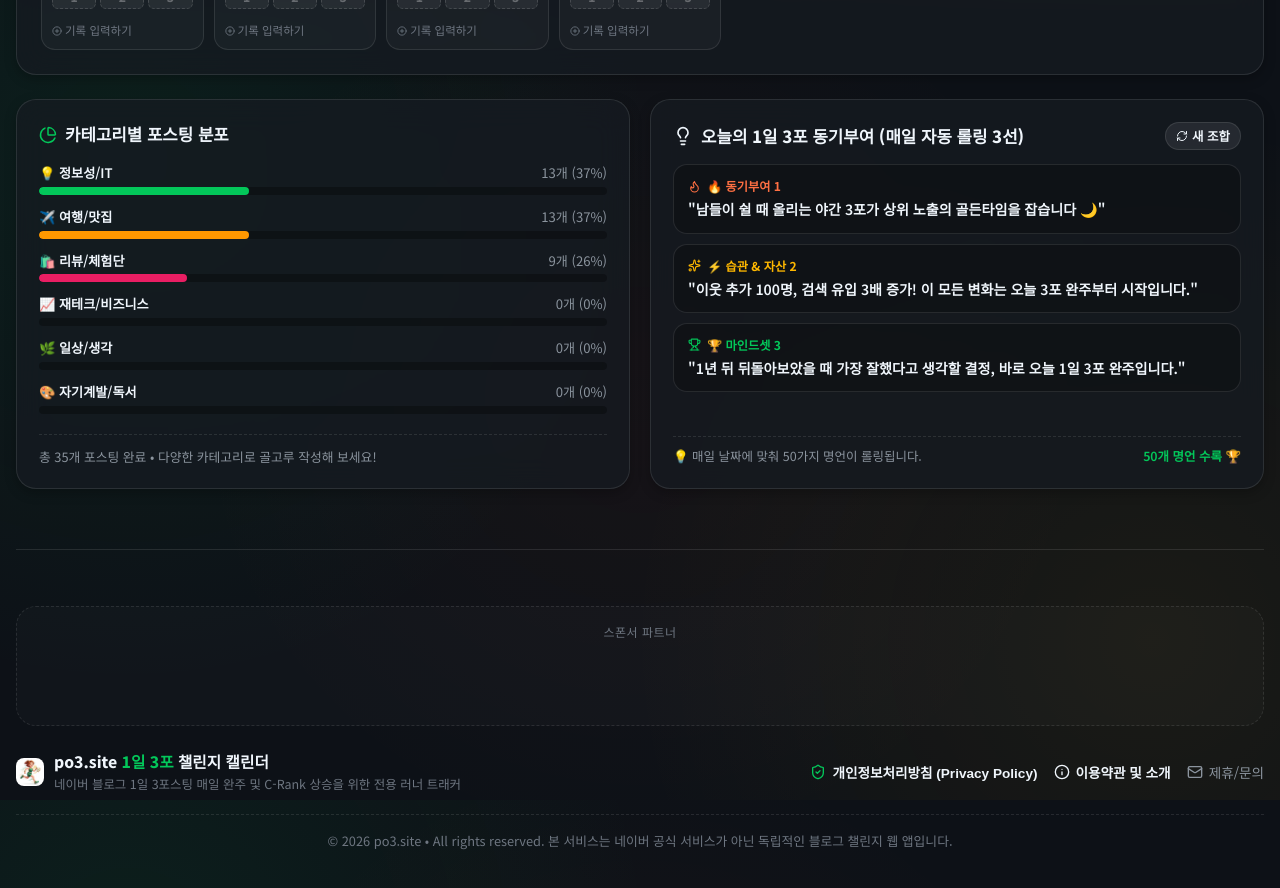
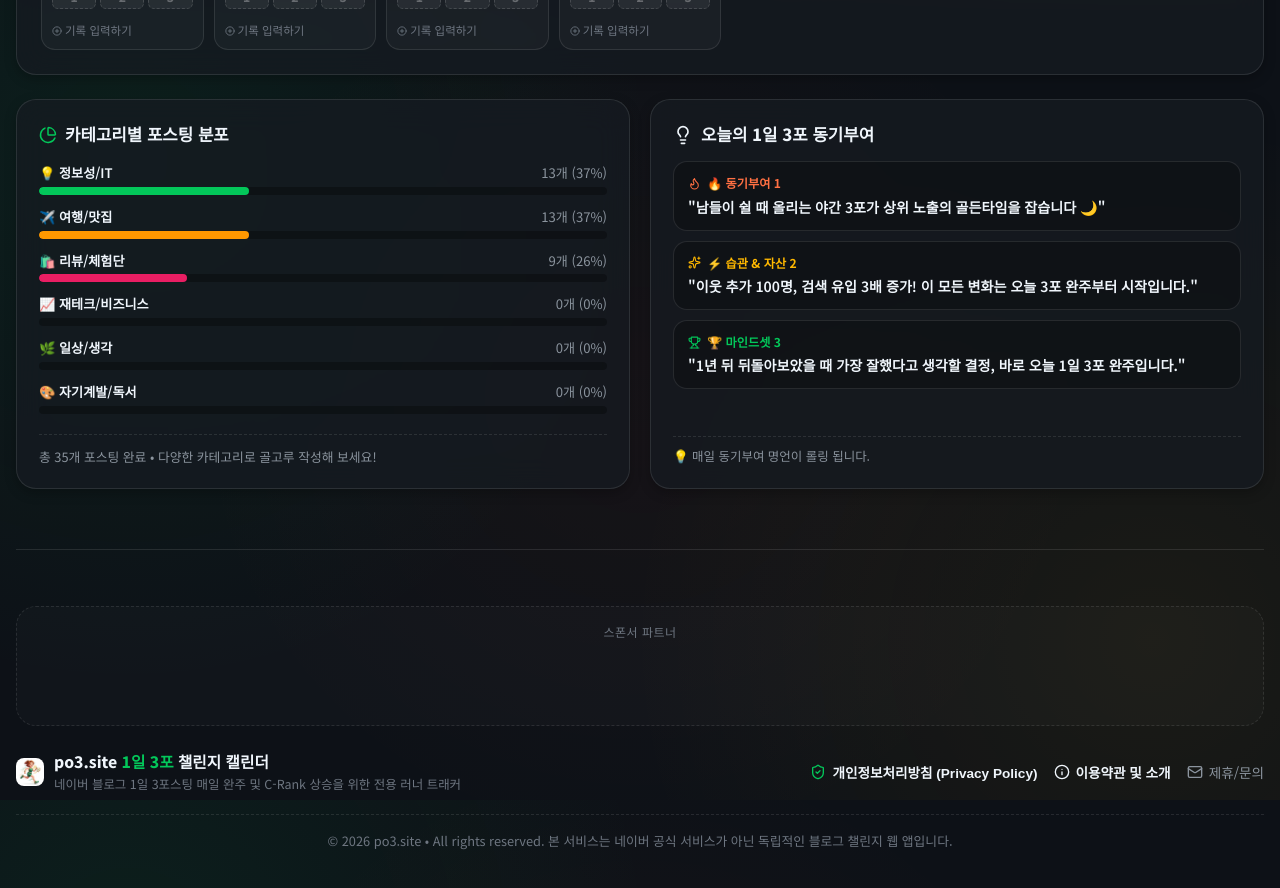
Before and after one commit to HYUN-0619/naver-blog-challenge, a React (Vite) app: page / in a window 1280 px wide. Shown: the part 1600-2488 px from the top of the page. Built offline with nearby package versions, Linux system fonts and the light colour scheme.

Commit message:
style: Clean up motivational quotes card title, remove badges and update bottom text

```diff
--- a/src/components/AnalyticsSection.jsx
+++ b/src/components/AnalyticsSection.jsx
@@ -149,22 +149,9 @@ export default function AnalyticsSection({ challengeData, year, month, stats })
       {/* 3 Motivational Quotes Daily Rolling Card */}
       <div className="glass-panel" style={{ padding: '22px', display: 'flex', flexDirection: 'column', justifyContent: 'space-between' }}>
         <div>
-          <div style={{ display: 'flex', alignItems: 'center', justifyContent: 'space-between', marginBottom: '14px' }}>
-            <div style={{ display: 'flex', alignItems: 'center', gap: '8px' }}>
-              <Lightbulb size={20} style={{ color: 'var(--accent-gold)' }} />
-              <h3 style={{ fontSize: '1.05rem', fontWeight: 800 }}>오늘의 1일 3포 동기부여 (매일 자동 롤링 3선)</h3>
-            </div>
-
-            {/* Refresh 3 Quotes Button */}
-            <button
-              onClick={() => setShuffleOffset(prev => prev + 3)}
-              className="btn btn-secondary"
-              style={{ padding: '4px 10px', fontSize: '0.78rem', gap: '4px' }}
-              title="3가지 명언 새 조합으로 변경"
-            >
-              <RefreshCw size={12} />
-              <span>새 조합</span>
-            </button>
+          <div style={{ display: 'flex', alignItems: 'center', gap: '8px', marginBottom: '14px' }}>
+            <Lightbulb size={20} style={{ color: 'var(--accent-gold)' }} />
+            <h3 style={{ fontSize: '1.05rem', fontWeight: 800 }}>오늘의 1일 3포 동기부여</h3>
           </div>
 
           {/* 3 Quotes Stack */}
@@ -197,9 +184,8 @@ export default function AnalyticsSection({ challengeData, year, month, stats })
 
         {/* Bottom Tips */}
         <div style={{ marginTop: '16px', borderTop: '1px dashed var(--border-color)', paddingTop: '10px' }}>
-          <div style={{ fontSize: '0.78rem', color: 'var(--text-sub)', display: 'flex', alignItems: 'center', justifyContent: 'space-between' }}>
-            <span>💡 매일 날짜에 맞춰 50가지 명언이 롤링됩니다.</span>
-            <span style={{ color: 'var(--naver-green)', fontWeight: 600 }}>50개 명언 수록 🏆</span>
+          <div style={{ fontSize: '0.78rem', color: 'var(--text-sub)' }}>
+            💡 매일 동기부여 명언이 롤링 됩니다.
           </div>
         </div>
 
```
Also changed, not shown: 2 other files (tests, documents, lock files or other folders).
